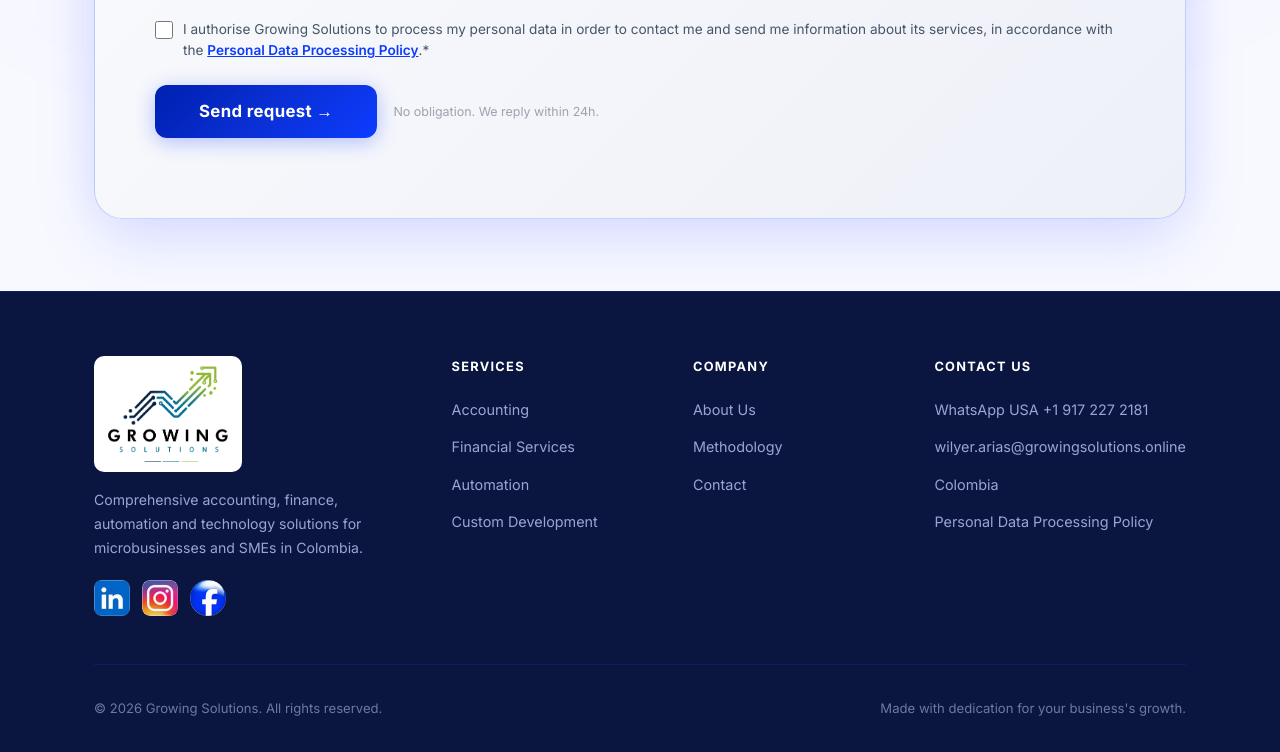
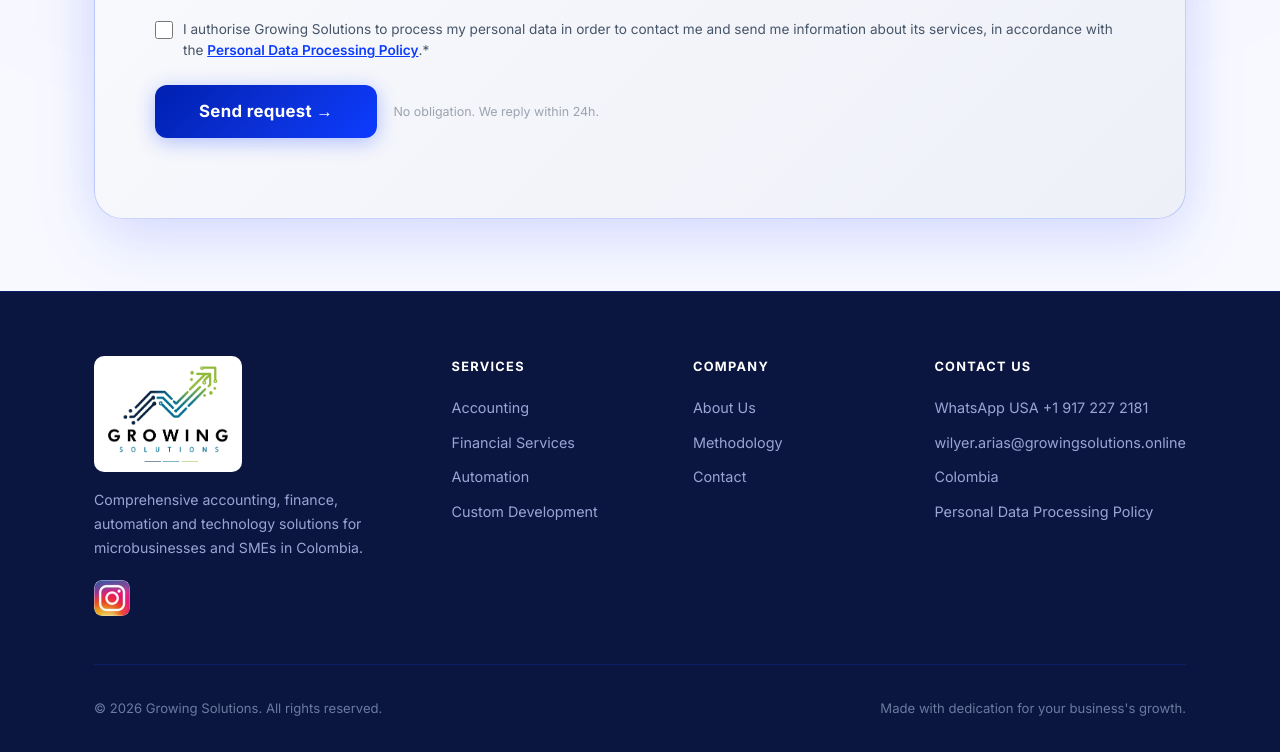
Before and after one commit to WilyerArias77/landing_growing_solutions, a website: page index.html in a window 1280 px wide. Shown: the part 4658-5410 px from the top of the page. Drawn offline with Linux system fonts and the light colour scheme.

Commit message:
Quitar enlaces sin destino del pie de página y del logo
Los íconos de LinkedIn y Facebook apuntaban a '#': quedan comentados hasta
tener las URLs reales. 'Colombia' pasa a texto plano y los logos llevan a '/'.
Instagram abre con rel="noopener noreferrer".

Co-Authored-By: Claude Opus 5.5 <noreply@anthropic.com>

```diff
--- a/index.html
+++ b/index.html
@@ -1463,6 +1463,10 @@
       gap: 10px;
     }
 
+    .footer-col li {
+      font-size: 0.9rem;
+    }
+
     .footer-col a {
       color: #9ba5d5;
       text-decoration: none;
@@ -1684,7 +1688,7 @@
   <!-- ── NAV ── -->
   <nav id="navbar">
     <div class="container">
-      <a href="#" class="logo">
+      <a href="/" class="logo">
         <img src="logo.png" alt="Growing Solutions" style="height:64px;width:auto;object-fit:contain;" />
         <div style="line-height:1.25;">
           <div style="font-size:1.2rem;font-weight:800;color:#000000;letter-spacing:0.06em;">GROWING <span style="color:#036F91;font-weight:600;">SOLUTIONS</span></div>
@@ -2123,15 +2127,17 @@
     <div class="container">
       <div class="footer-grid">
         <div class="footer-brand">
-          <a href="#" class="footer-logo">
+          <a href="/" class="footer-logo">
             <img src="logo-footer.png" alt="Growing Solutions" />
           </a>
           <p data-i18n="footer.tagline">Soluciones integrales en contabilidad, finanzas, automatización y tecnología para microempresas y pymes en
             Colombia.</p>
           <div class="footer-social">
-            <a href="#" aria-label="LinkedIn" title="LinkedIn"><img src="logo_linkedIn.png" alt="LinkedIn" /></a>
-            <a href="https://www.instagram.com/growingsolutions.col.eu/" aria-label="Instagram" title="Instagram" target="_blank" rel="noopener"><img src="logo_instagram.png" alt="Instagram" /></a>
-            <a href="#" aria-label="Facebook" title="Facebook"><img src="logo_facebook.png" alt="Facebook" /></a>
+            <!-- {{PENDIENTE: URL de la página de LinkedIn "Growing Solutions Col"}} — el ícono vuelve cuando haya enlace:
+            <a href="URL_LINKEDIN" aria-label="LinkedIn" title="LinkedIn" target="_blank" rel="noopener noreferrer"><img src="logo_linkedIn.png" alt="LinkedIn" /></a> -->
+            <a href="https://www.instagram.com/growingsolutions.col.eu/" aria-label="Instagram" title="Instagram" target="_blank" rel="noopener noreferrer"><img src="logo_instagram.png" alt="Instagram" /></a>
+            <!-- {{PENDIENTE: URL de la página de Facebook}} — el ícono vuelve cuando haya enlace:
+            <a href="URL_FACEBOOK" aria-label="Facebook" title="Facebook" target="_blank" rel="noopener noreferrer"><img src="logo_facebook.png" alt="Facebook" /></a> -->
           </div>
         </div>
         <div class="footer-col">
@@ -2157,7 +2163,7 @@
             <li data-wa="co"><a href="https://wa.me/573242754406?text=Hola%2C%20quiero%20información%20sobre%20los%20servicios%20de%20Growing%20Solutions" target="_blank" rel="noopener" data-i18n="wa.footerCo">WhatsApp Colombia +57 324 275 4406</a></li>
             <li data-wa="us"><a href="https://wa.me/19172272181?text=Hi%2C%20I%27d%20like%20information%20about%20Growing%20Solutions%20services" target="_blank" rel="noopener" data-i18n="wa.footerUs">WhatsApp USA +1 917 227 2181</a></li>
             <li><a href="mailto:wilyer.arias@growingsolutions.online">wilyer.arias@growingsolutions.online</a></li>
-            <li><a href="#" data-i18n="footer.country">Colombia</a></li>
+            <li data-i18n="footer.country">Colombia</li>
             <li><a href="/politica-datos" data-i18n="footer.privacy">Política de Tratamiento de Datos</a></li>
           </ul>
         </div>
```
